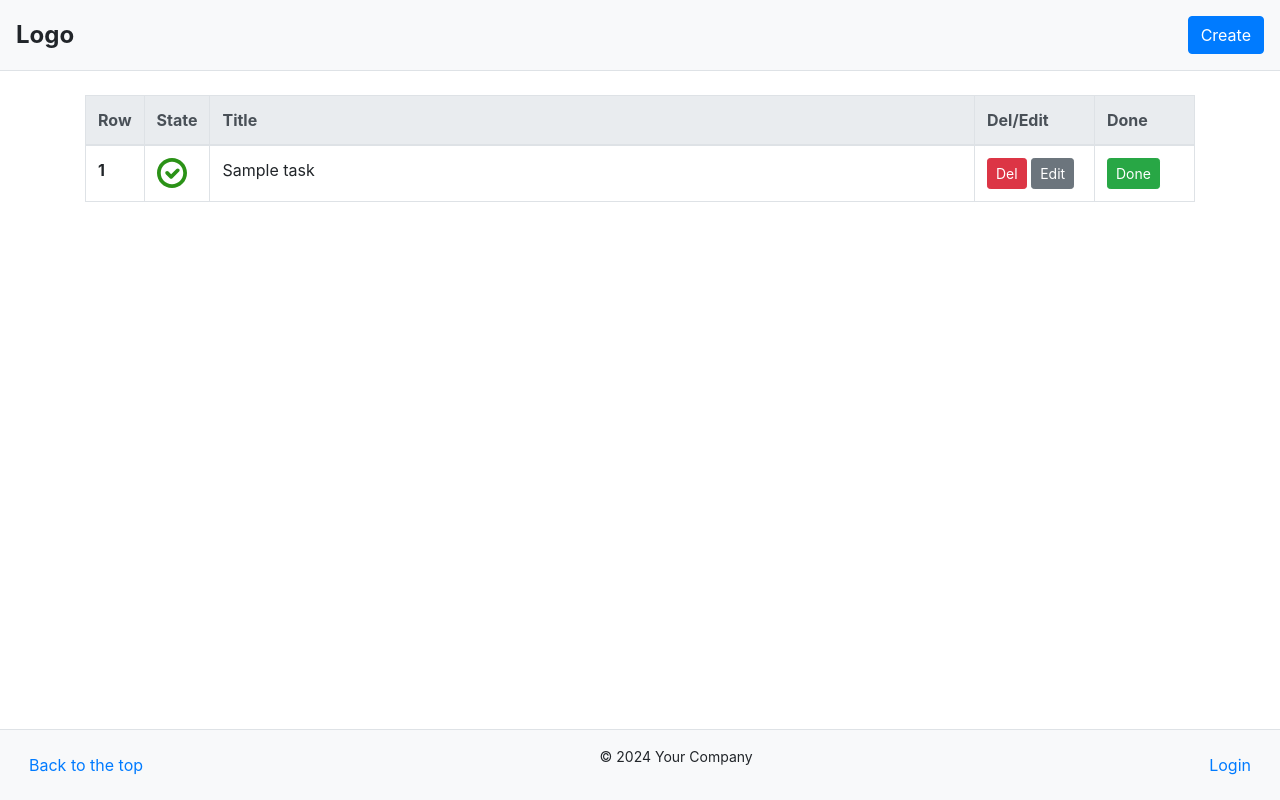
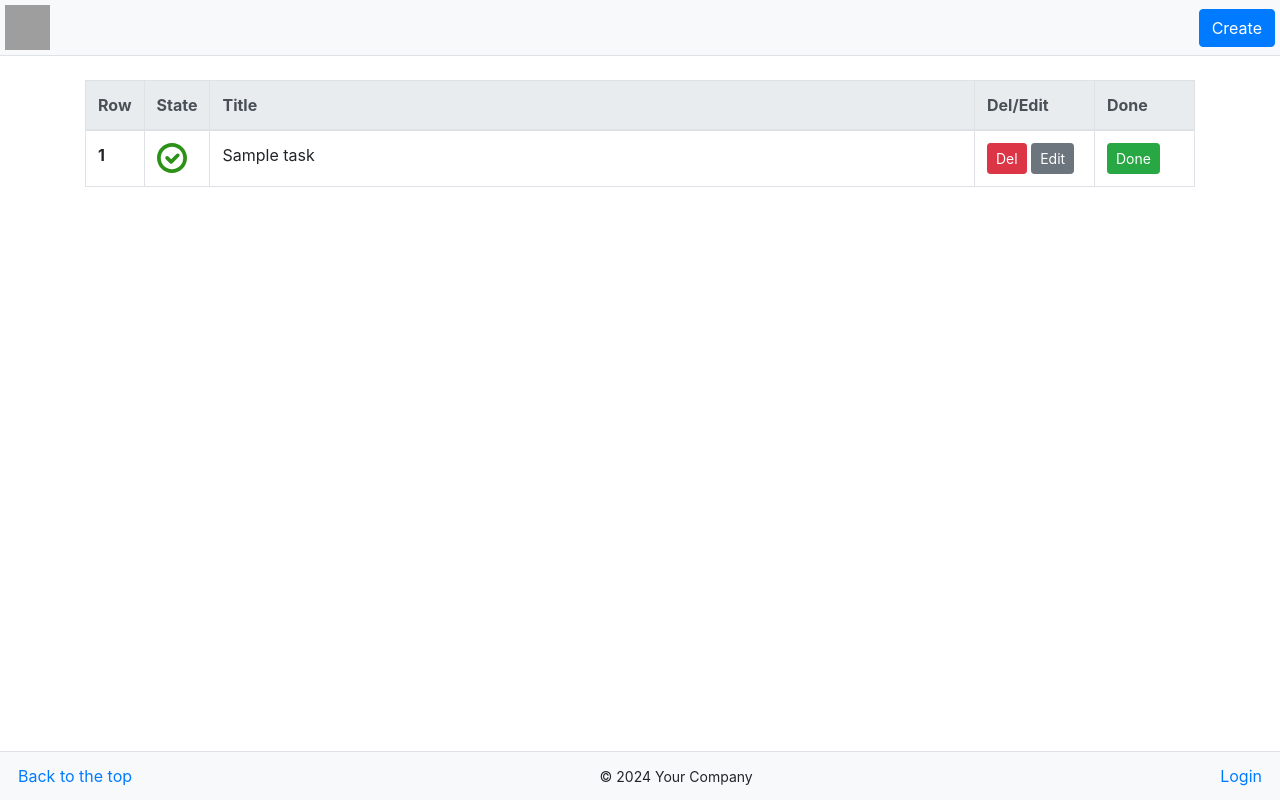
Before and after one commit to behnoudng/tick-box, a Django app: page / in a window 1280 px wide. Run offline with Django 4.2, Linux system fonts and the light colour scheme; tables that the repository leaves empty hold one stand-in row (values such as "Sample post"); some libraries are stand-ins or nearby versions; grey boxes are pictures that could not be loaded.

Commit message:
add favicon + navbar logo + modify the padding for footer

```diff
--- a/static/css/style.css
+++ b/static/css/style.css
@@ -1,6 +1,11 @@
 body {
     font-family: Arial, sans-serif;
 }
+
+.no-padding{
+    padding: 0px !important;
+}
+
 
 
 
--- a/templates/home.html
+++ b/templates/home.html
@@ -12,8 +12,8 @@
 </head>
 <body>
     <div class="d-flex flex-column min-vh-100">
-        <header class="d-flex justify-content-between align-items-center p-3 bg-light border-bottom">
-            <div class="logo">Logo</div>
+        <header class="d-flex justify-content-between align-items-center p-3 bg-light border-bottom" style="padding: 5px !important;">
+            <div class="logo"><img src="{% static 'icons/navbar_logo.svg' %}" alt="navbar logo" width="45px" height="45px"></div>
             <button class="btn btn-primary">Create</button>
         </header>
 
@@ -55,10 +55,12 @@
             </table>
         </main>
 
-        <footer class="bg-light p-3 text-center border-top">
+        <footer class="bg-light p-3 text-center border-top" style="padding: 5px !important;">
             <div class="d-flex justify-content-between">
                 <a href="#" class="btn btn-link">Back to the top</a>
-                <div class="copyright-text">© 2024 Your Company</div>
+                <div class="d-flex justify-content-center align-items-center" style="flex-grow: 1;">
+                    <div class="copyright-text">© 2024 Your Company</div>
+                </div>
                 <a href="#" class="btn btn-link">Login</a>
             </div>
         </footer>
```
